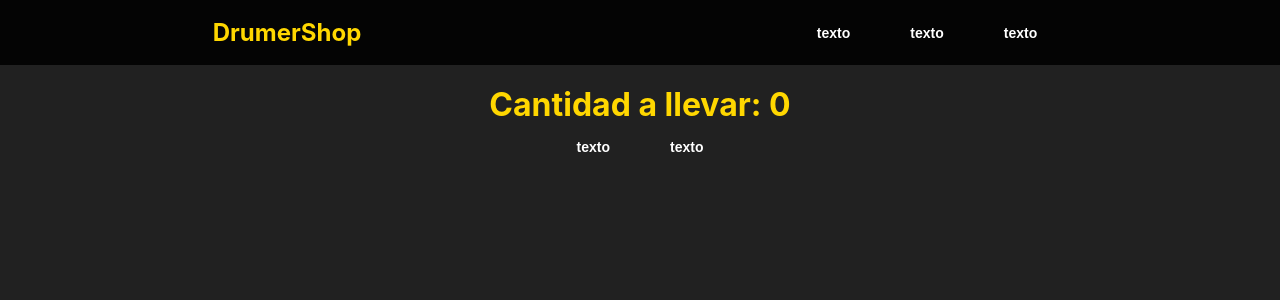
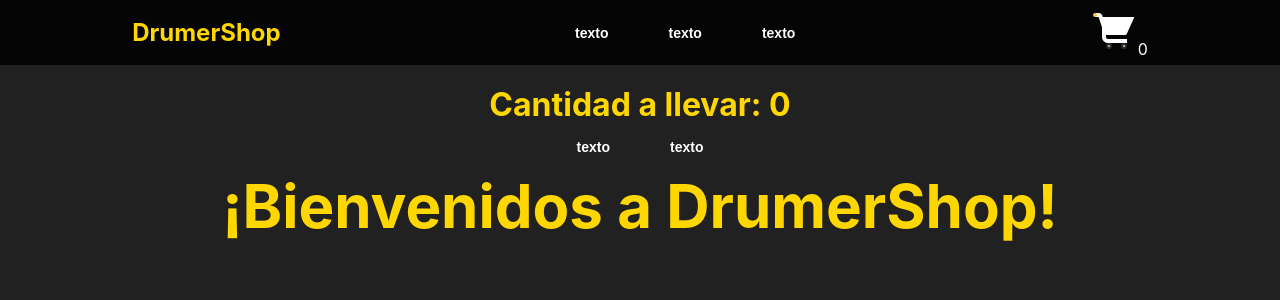
Before and after one commit to idavidruiz/Pre-Entrega-1-Ruiz-React-Js, a React (Create React App) app: page / in a window 1280 px wide. Shown: the top 300 px of the page. Built offline with nearby package versions, Linux system fonts and the light colour scheme.

Commit message:
Cart y ILContainer

```diff
--- a/src/App.js
+++ b/src/App.js
@@ -1,12 +1,14 @@
 import './App.css';
 import Navbar from './componentes/Navbar/Navbar';
 import Counter from './componentes/Navbar/Counter/Counter';
+import ItemListContainer from './componentes/ItemListContainer/ItemListContainer';
 
 function App() {
   return (
     <div className="App">
        <Navbar />
        <Counter />
+       <ItemListContainer greeting={'¡Bienvenidos a DrumerShop!'}/>
     </div>
   );
 }
--- /dev/null
+++ b/src/componentes/CartWidget/CartWidget.js
@@ -0,0 +1,12 @@
+import cart from './assets/cart.png'
+
+const CartWidget = () => {
+    return (
+        <div className='cart'>
+            <img src={cart} alt='cart-widget'/>
+            0
+        </div>
+    )
+}
+
+export default CartWidget
--- /dev/null
+++ b/src/componentes/ItemListContainer/ItemListContainer.js
@@ -0,0 +1,9 @@
+const ItemListContainer = ({ greeting }) => {
+    return (
+        <div>
+            <h1 className="DrumerShop">{greeting}</h1>
+        </div>
+    )
+}
+
+export default ItemListContainer
--- a/src/componentes/Navbar/Counter/Counter.js
+++ b/src/componentes/Navbar/Counter/Counter.js
@@ -1,3 +1,4 @@
+
 import { useState } from 'react'
 import Button from '../Button/Button'
 
@@ -18,7 +19,7 @@ const Counter = () => {
         <div>
             <br/>
             <h1>Cantidad a llevar: {count}</h1>
-            <Button callback={increment} label={'+'}/>
+            <Button callback={increment} labelñ={'+'}/>
             <Button callback={decrement} label={'-'}/>
             {/* <button onClick={increment}>+</button>
             <button onClick={decrement}>-</button> */}
--- a/src/componentes/Navbar/Navbar.css
+++ b/src/componentes/Navbar/Navbar.css
@@ -38,3 +38,11 @@ button:hover{
     color: gold;
     transition: 0.7s;
 }
+
+.cart{
+    color: white;
+}
+
+.DrumerShop{
+    font-size: 60px;
+}
--- a/src/componentes/Navbar/Navbar.js
+++ b/src/componentes/Navbar/Navbar.js
@@ -1,5 +1,6 @@
 import './Navbar.css'
 import Button from './Button/Button'
+import CartWidget from '../CartWidget/CartWidget'
 
 const Navbar = () => {
     return (
@@ -13,7 +14,7 @@ const Navbar = () => {
             <Button label="Mapex" callback={() => console.log('Mapex')}/>
             <Button label="Tama" callback={() => console.log('Tama')}/>
             </div>
-
+            <CartWidget />
         </nav>
     )
 }
```
Also changed, not shown: src/componentes/CartWidget/assets/cart.png (added).
